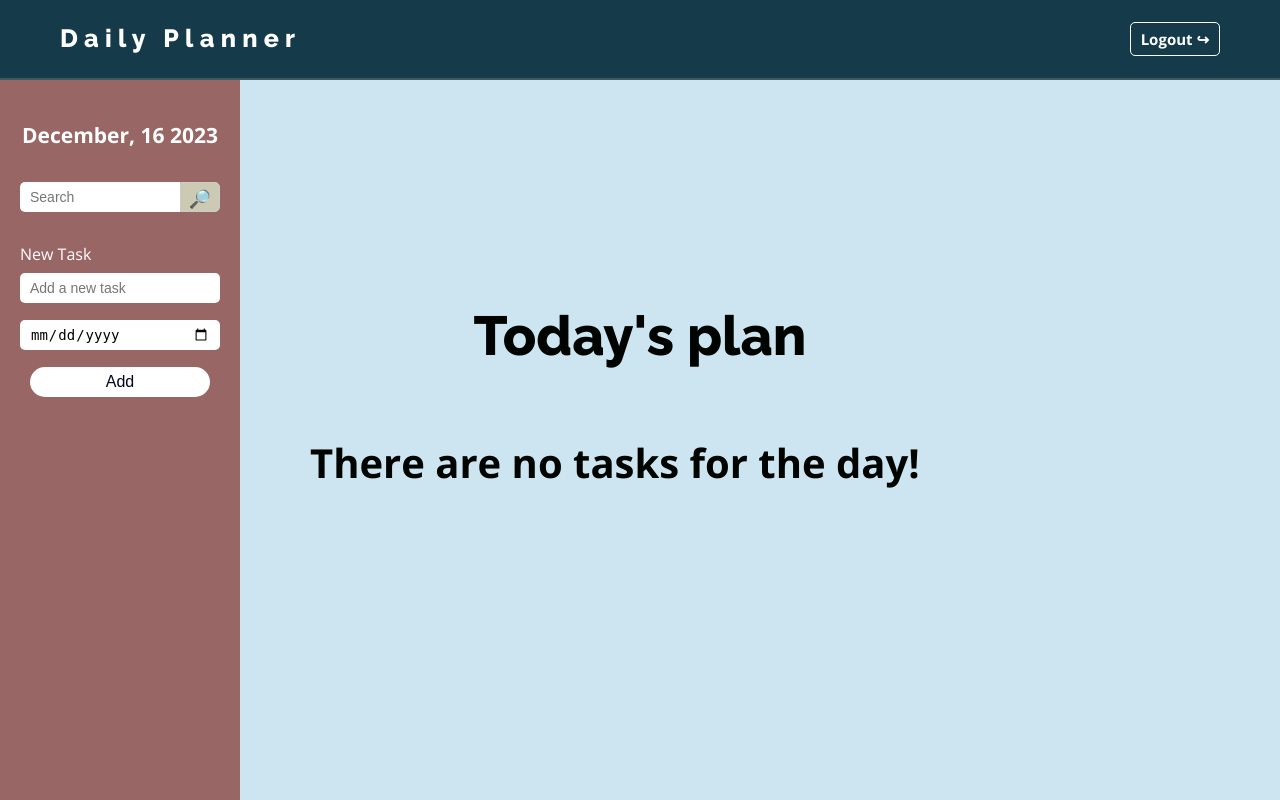
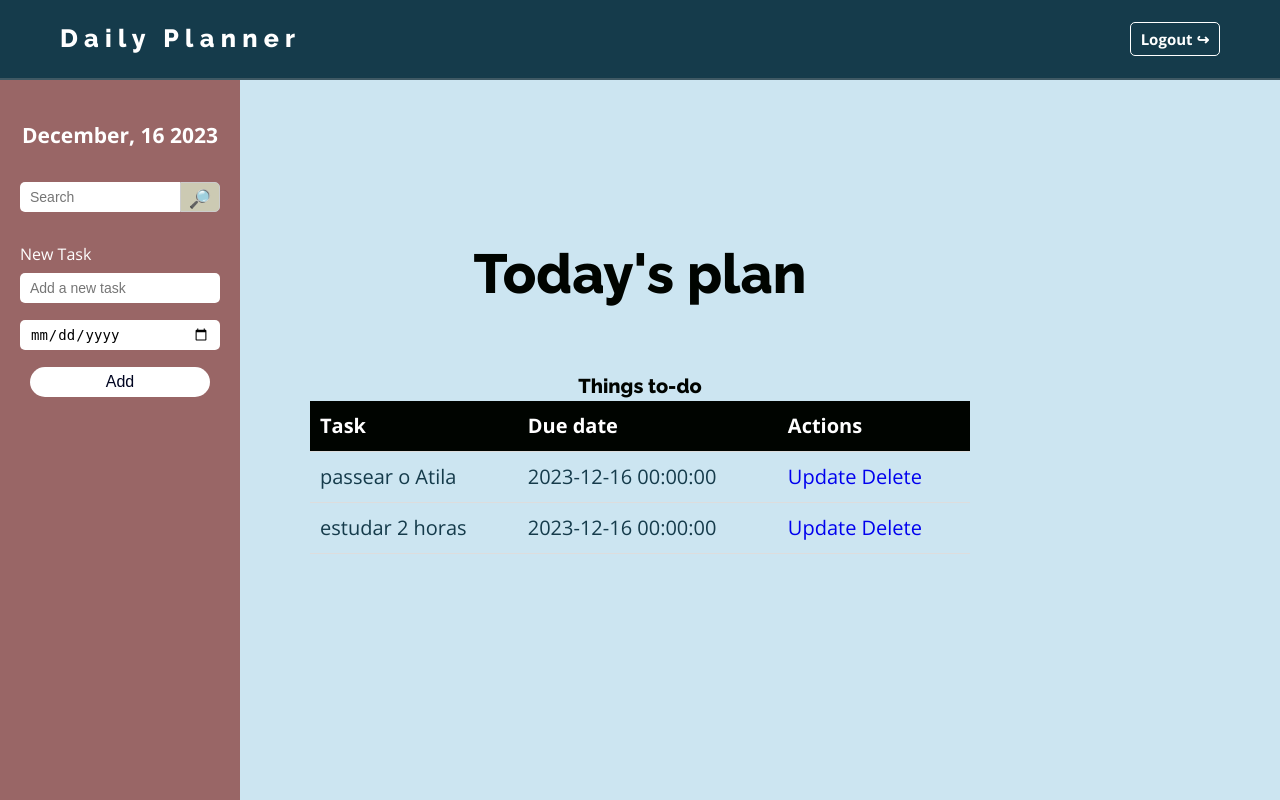
Before and after one commit to RMLemos/Daily_Planner, a Flask app: page / in a window 1280 px wide. Run offline with Flask 3, Linux system fonts and the light colour scheme; a user stored in the database is signed in.

Commit message:
list all the to do's in the home page

```diff
--- a/website/auth.py
+++ b/website/auth.py
@@ -53,10 +53,10 @@ def sign_up():
         elif len(password1) < 7:
             flash('Passoword must be at least 6 characters.', category='error')
         else:
-            new_user = User (name=name, email=email, password=generate_password_hash(password1, method='pbkdf2:sha256'))
+            new_user = User(name=name, email=email, password=generate_password_hash(password1, method='pbkdf2:sha256'))
             db.session.add(new_user)
             db.session.commit()
-            login_user(user, remember=True)
+            #login_user(new_user, remember=True) This line allows the new user to go to main page
             flash('Account created!', category='success')
             return redirect(url_for('views.home'))
 
--- a/website/models.py
+++ b/website/models.py
@@ -16,4 +16,4 @@ class User(db.Model, UserMixin):
     name = db.Column(db.String(50))
     email = db.Column(db.String(50), unique=True)
     password = db.Column(db.String(50))
-    todos = db.relationship('Todo')
+    todos = db.relationship('Todo', backref='user', lazy=True)
--- a/website/templates/index.html
+++ b/website/templates/index.html
@@ -31,11 +31,10 @@
     <div class="task-table">
         <h2 class="solution-heading">Today's plan</h2>
         {% if tasks|length < 1 %}
-        <span class="text-no-tasks">There are no tasks for the day!</span>
+        <span class="text-no-tasks"> There are no tasks for the day!</span>
         {% else %}
         <table>
             <caption>Things to-do</caption>
-
             <thead>
                 <tr>
                 <th>Task</th>
@@ -43,17 +42,18 @@
                 <th>Actions</th>
                 </tr>
             </thead>
-
             <tbody>
+            {% for task in tasks %}
                 <tr>
-                    <td></td>
-                    <td></td>
+                    <td>{{ task.content }}</td>
+                    <td> {{ task.due_date }} </td>
                     <td>
-                        <a href="">Update</a>
-                        <a href="">Delete</a>
+                        <a href="#">Update</a>
+                        <a href="#">Delete</a>
                     </td>
                 </tr>
             </tbody>
+        {% endfor %}
         </table>
         {% endif %}
     </div>
--- a/website/views.py
+++ b/website/views.py
@@ -1,10 +1,11 @@
 from flask import Blueprint, render_template, request, flash, redirect
 from flask_login import login_required, current_user
-from datetime import datetime
+from datetime import datetime, date
 from .models import Todo
 from . import db
 
 views = Blueprint('views', __name__)
+
 
 @views.route('/', methods=['GET', 'POST'])
 @login_required
@@ -19,8 +20,10 @@ def home():
             new_task = Todo(content=input_content, due_date=due_date, user_id=current_user.id)
             db.session.add(new_task) #adding the note to the database
             db.session.commit()
-            return redirect('/')
-
+            #return redirect('/')
+    else:
+        today = date.today()
+        tasks = Todo.query.filter(db.func.date(Todo.due_date) == today).order_by(Todo.due_date).all()
     current_date = datetime.now()
     formatted_date = current_date.strftime("%B, %d %Y")
-    return render_template("index.html", user=current_user, formatted_date=formatted_date)
+    return render_template("index.html", user=current_user, formatted_date=formatted_date, tasks=tasks)
```
Also changed, not shown: instance/db_planner.db.
